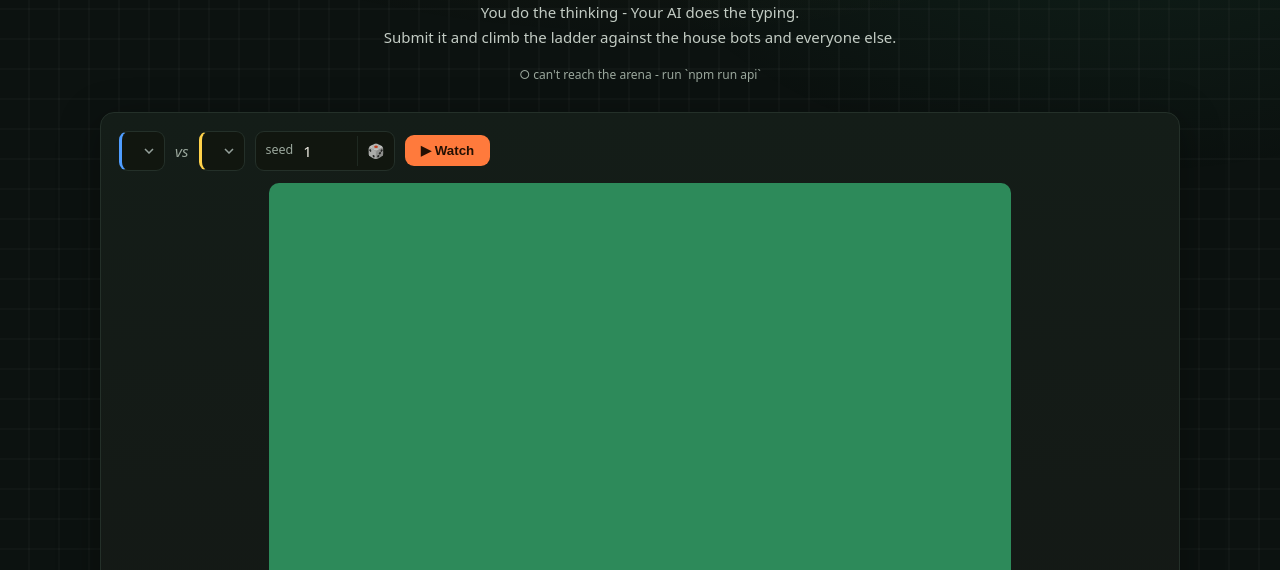
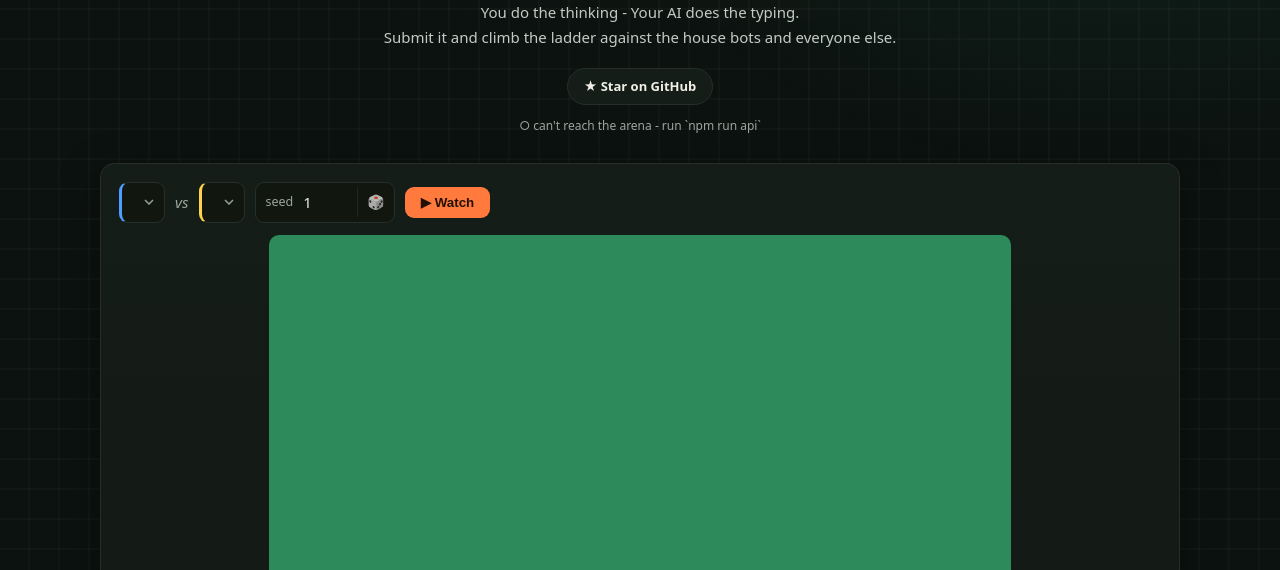
Before and after one commit to amitayk/claude-ball, a website with bundled scripts: page apps/web/index.html in a window 1280 px wide. Shown: the part 230-800 px from the top of the page. Built offline with nearby package versions, Linux system fonts and the light colour scheme; no server answers.

Commit message:
web: Star on GitHub button (repo is now public)
Co-Authored-By: Claude Opus 4.8 (1M context) <noreply@anthropic.com>

```diff
--- a/apps/web/app.js
+++ b/apps/web/app.js
@@ -1,11 +1,13 @@
 import { MatchPlayer } from "./match.js";
-import { BRAND } from "./brand.js";
+import { BRAND, REPO } from "./brand.js";
 
 // Brand the page from one const.
 document.title = `${BRAND} · the arena`;
 {
   const logo = document.querySelector(".logo");
   if (logo) logo.textContent = `⚽ ${BRAND}`;
+  const star = document.getElementById("starBtn");
+  if (star) star.href = REPO;
 }
 
 // API base: ?api=<url> (persisted) > window.KR_API > saved > localhost. Lets the
--- a/apps/web/brand.js
+++ b/apps/web/brand.js
@@ -2,3 +2,4 @@
 // Rename the whole front-end here (the HTML has it as fallback text too).
 export const BRAND = "claude-ball";
 export const TAGLINE = "You are the coach.";
+export const REPO = "https://github.com/amitayk/claude-ball";
--- a/apps/web/index.html
+++ b/apps/web/index.html
@@ -19,6 +19,9 @@
           You do the thinking - Your AI does the typing.<br />
           Submit it and climb the ladder against the house bots and everyone else.
         </p>
+        <div class="herobtns">
+          <a id="starBtn" class="star" target="_blank" rel="noopener">★ Star on GitHub</a>
+        </div>
         <div class="conn" id="conn">connecting…</div>
       </div>
     </header>
--- a/apps/web/style.css
+++ b/apps/web/style.css
@@ -48,7 +48,15 @@ code { background: #0e1311; border: 1px solid var(--line); border-radius: 5px; p
 .hero .tag { color: #c3ccc4; max-width: 620px; margin: 0 auto; line-height: 1.65; }
 .hero .tag b { color: var(--text); }
 .hero .tag b:nth-of-type(2) { color: var(--accent); }
-.conn { margin-top: 16px; font-size: 12px; color: var(--muted); }
+.herobtns { margin-top: 18px; }
+.star {
+  display: inline-flex; align-items: center; gap: 7px;
+  background: var(--card); border: 1px solid var(--line); color: var(--text);
+  border-radius: 999px; padding: 8px 16px; font-weight: 600; font-size: 13px;
+  text-decoration: none; transition: border-color .12s, transform .12s;
+}
+.star:hover { border-color: var(--gold); transform: translateY(-1px); color: var(--gold); }
+.conn { margin-top: 12px; font-size: 12px; color: var(--muted); }
 .conn.ok { color: var(--accent); }
 
 .theater {
```
